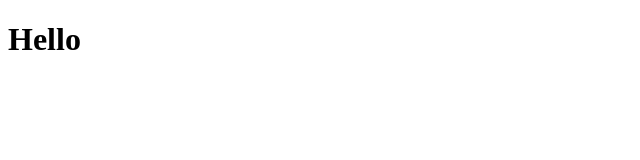
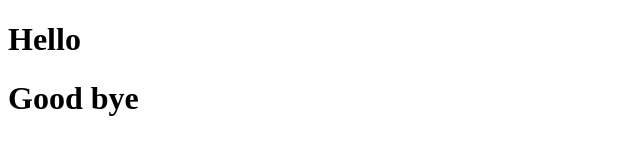
Before and after one commit to farzad0027/.git-project-one, a plain HTML site: page index.html in a window 1280 px wide. Shown: the whole page, without its empty margins (0-640 px from the left). Drawn offline with Linux system fonts and the light colour scheme.

Commit message:
goodbye added

```diff
--- a/index.html
+++ b/index.html
@@ -7,5 +7,6 @@
   </head>
   <body>
     <h1>Hello</h1>
+    <h1>Good bye</h1>
   </body>
 </html>
```
